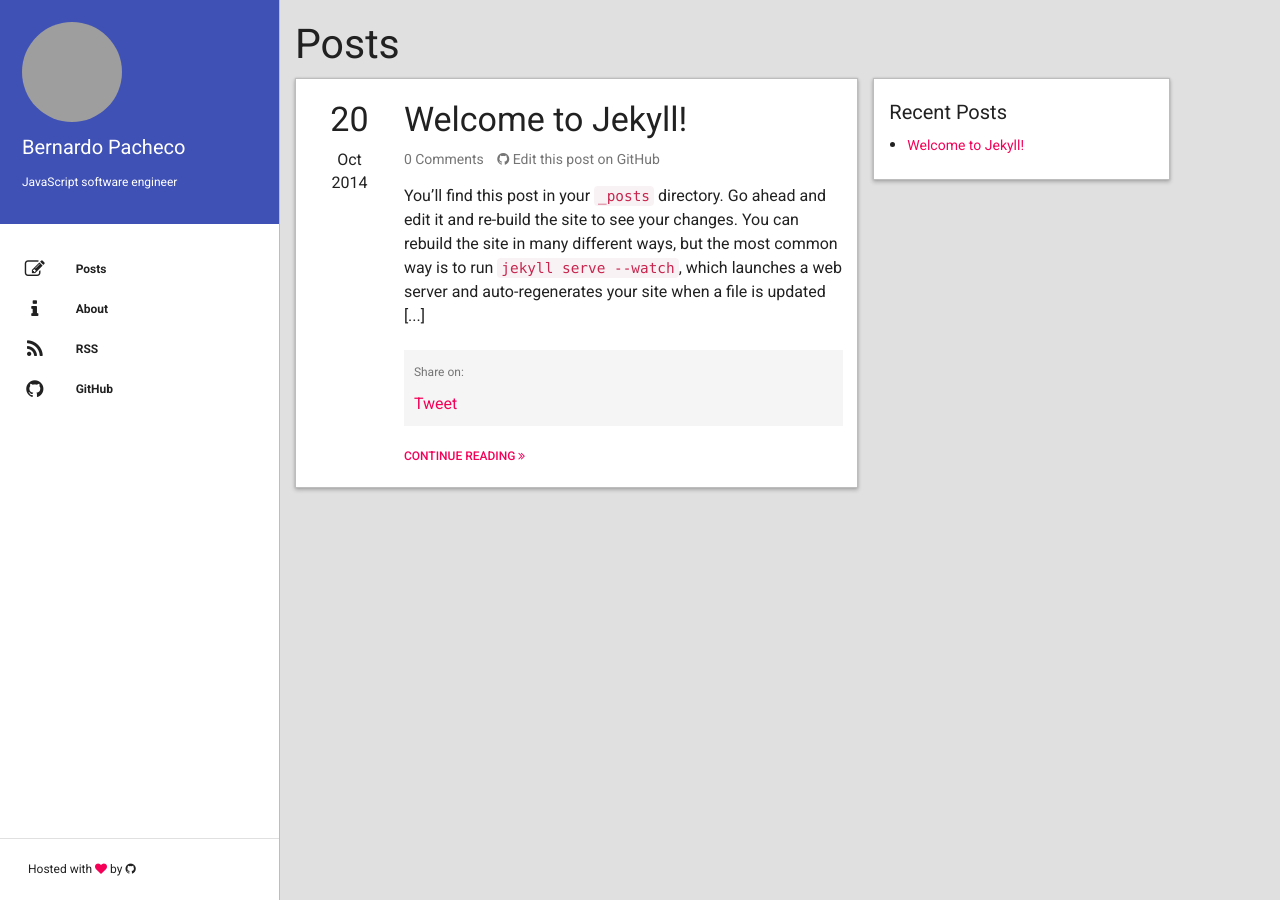
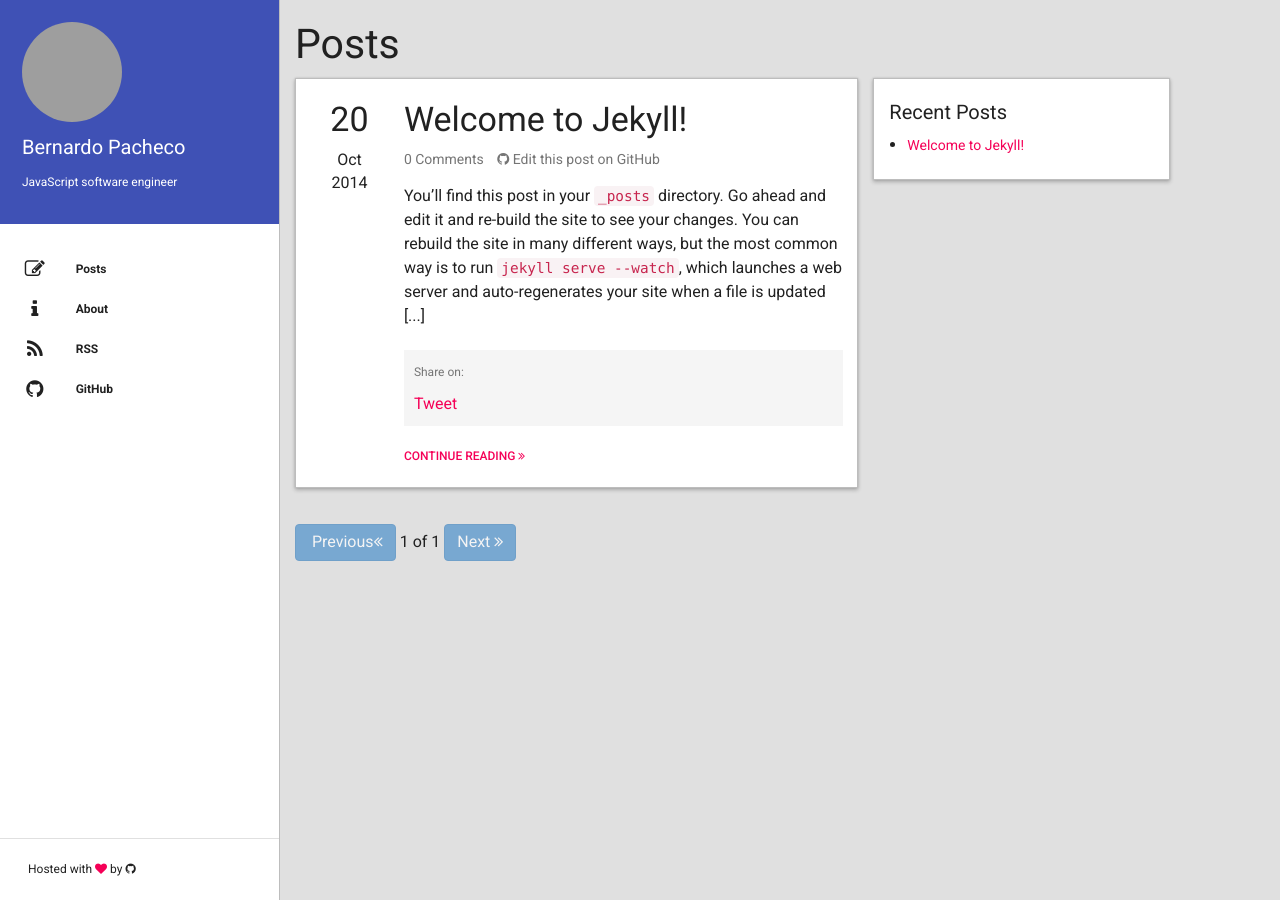
Before and after one commit to bernardopacheco/bernardopacheco.github.io, a Jekyll site: the page built from index.html, in a window 1280 px wide, cut to the strip 0-900 px from the top of the page. Built offline with Jekyll 4.4.1, drawn with Linux system fonts in a browser that asks for light colours; the list of posts is cut into pages by our own code; comment, search, counter and statistics services are not loaded; grey boxes are pictures that could not be loaded.

Commit message:
feat(pagination): add pagination

```diff
--- a/_config.yml
+++ b/_config.yml
@@ -9,6 +9,9 @@
 
 # site url
 url: http://bernardopacheco.net
+
+# number of posts per page
+paginate: 2
 
 # your github username
 github_username: bernardopacheco
--- a/index.html
+++ b/index.html
@@ -6,7 +6,7 @@
 
   <h1>Posts</h1>
 
-  {% for post in site.posts %}
+  {% for post in paginator.posts %}
 
   <div class="row">
     <div class="col-sm-12">
@@ -72,4 +72,19 @@
 
   {% endfor %}
 
+  <div class="pagination">
+    {% if paginator.previous_page %}
+    <a href="{{ paginator.previous_page_path }}" role="button" class="btn btn-primary"><i class="fa fa-angle-double-left"></i>&nbsp;Previous</a>
+    {% else %}
+    <button type="button" class="btn btn-primary" disabled="disabled">&nbsp;Previous<i class="fa fa-angle-double-left"></i></button>
+    {% endif %}
+    <span class="page_number">{{ paginator.page }} of {{ paginator.total_pages }}</span>
+    {% if paginator.next_page %}
+    <a href="{{ paginator.next_page_path }}" role="button" class="btn btn-primary">Next&nbsp;<i class="fa fa-angle-double-right"></i></a>
+    {% else %}
+    <button type="button" class="btn btn-primary" disabled="disabled">Next&nbsp;<i class="fa fa-angle-double-right"></i></button>
+    {% endif %}
+  </div>
+  <!-- pagination -->
+
 </section>
```
